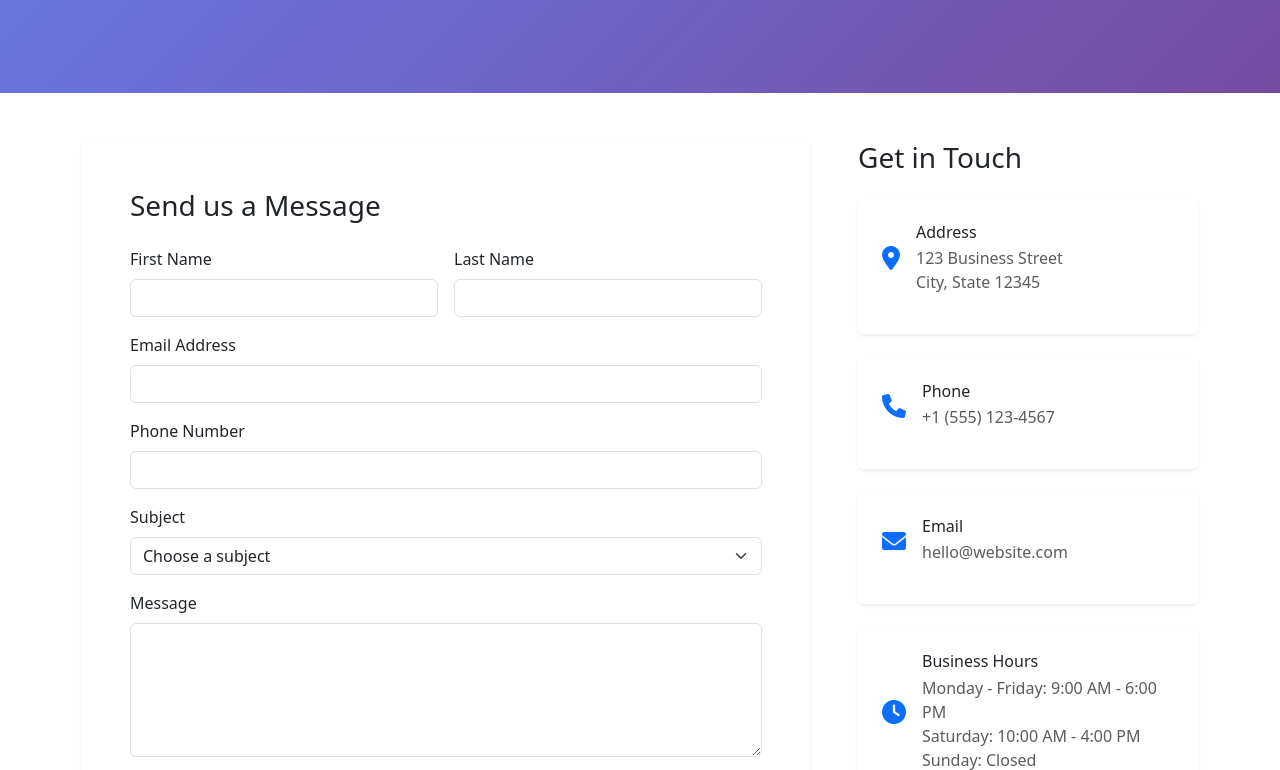
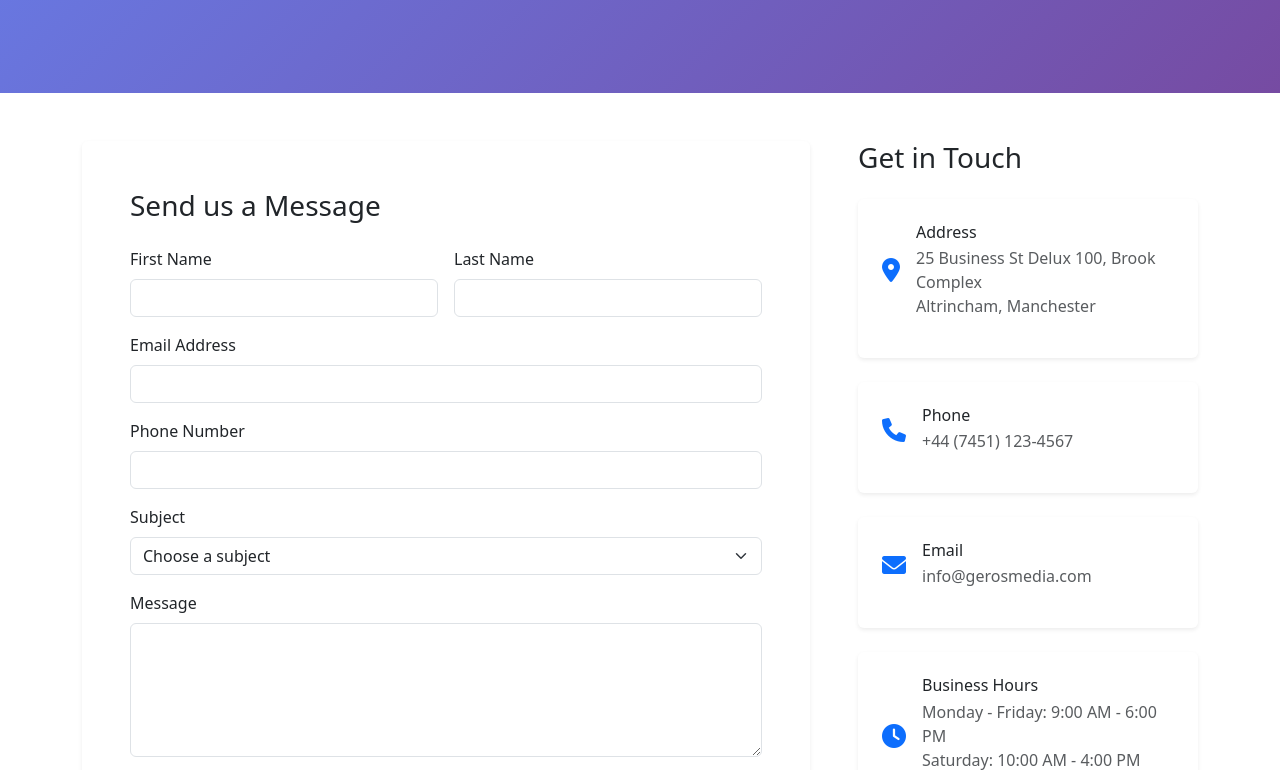
Before and after one commit to GeorgePrempeh/w3MigratingBootstrap, a plain HTML site: page contact.html in a window 1280 px wide. Shown: the part 304-1074 px from the top of the page. Drawn offline with nearby package versions, Linux system fonts and the light colour scheme.

Commit message:
Contact Details Update

```diff
--- a/contact.html
+++ b/contact.html
@@ -118,7 +118,7 @@
                                     <i class="fas fa-map-marker-alt text-primary me-3 fs-4"></i>
                                     <div>
                                         <h6 class="mb-1">Address</h6>
-                                        <p class="mb-0 text-muted">123 Business Street<br>City, State 12345</p>
+                                        <p class="mb-0 text-muted">25 Business St Delux 100, Brook Complex<br>Altrincham, Manchester</p>
                                     </div>
                                 </div>
                             </div>
@@ -130,7 +130,7 @@
                                     <i class="fas fa-phone text-primary me-3 fs-4"></i>
                                     <div>
                                         <h6 class="mb-1">Phone</h6>
-                                        <p class="mb-0 text-muted">+1 (555) 123-4567</p>
+                                        <p class="mb-0 text-muted">+44 (7451) 123-4567</p>
                                     </div>
                                 </div>
                             </div>
@@ -142,7 +142,7 @@
                                     <i class="fas fa-envelope text-primary me-3 fs-4"></i>
                                     <div>
                                         <h6 class="mb-1">Email</h6>
-                                        <p class="mb-0 text-muted">hello@website.com</p>
+                                        <p class="mb-0 text-muted">info@gerosmedia.com</p>
                                     </div>
                                 </div>
                             </div>
```
